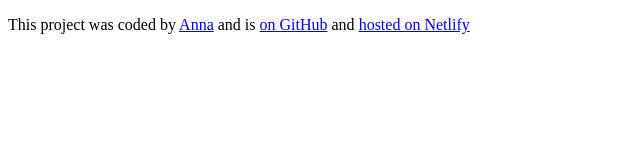
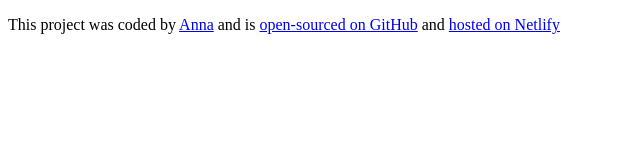
Before and after one commit to useherexperience/Week-7, a plain HTML site: page index.html in a window 1280 px wide. Shown: the whole page, without its empty margins (0-640 px from the left). Drawn offline with Linux system fonts and the light colour scheme.

Commit message:
Updated the copy of the footer content

```diff
--- a/index.html
+++ b/index.html
@@ -12,7 +12,7 @@
         <p>
             This project was coded by
             <a href="https://github.com/useherexperience" target="_blank">Anna</a> and is
-            <a href="https://github.com/useherexperience/weather-app" target="_blank" "> on GitHub</a> and
+            <a href="https://github.com/useherexperience/weather-app" target="_blank" "> open-sourced on GitHub</a> and
             <a href="https://shecodes-week6.netlify.app/" target="_blank">hosted on Netlify</a>
         </p>
     </footer>
```
